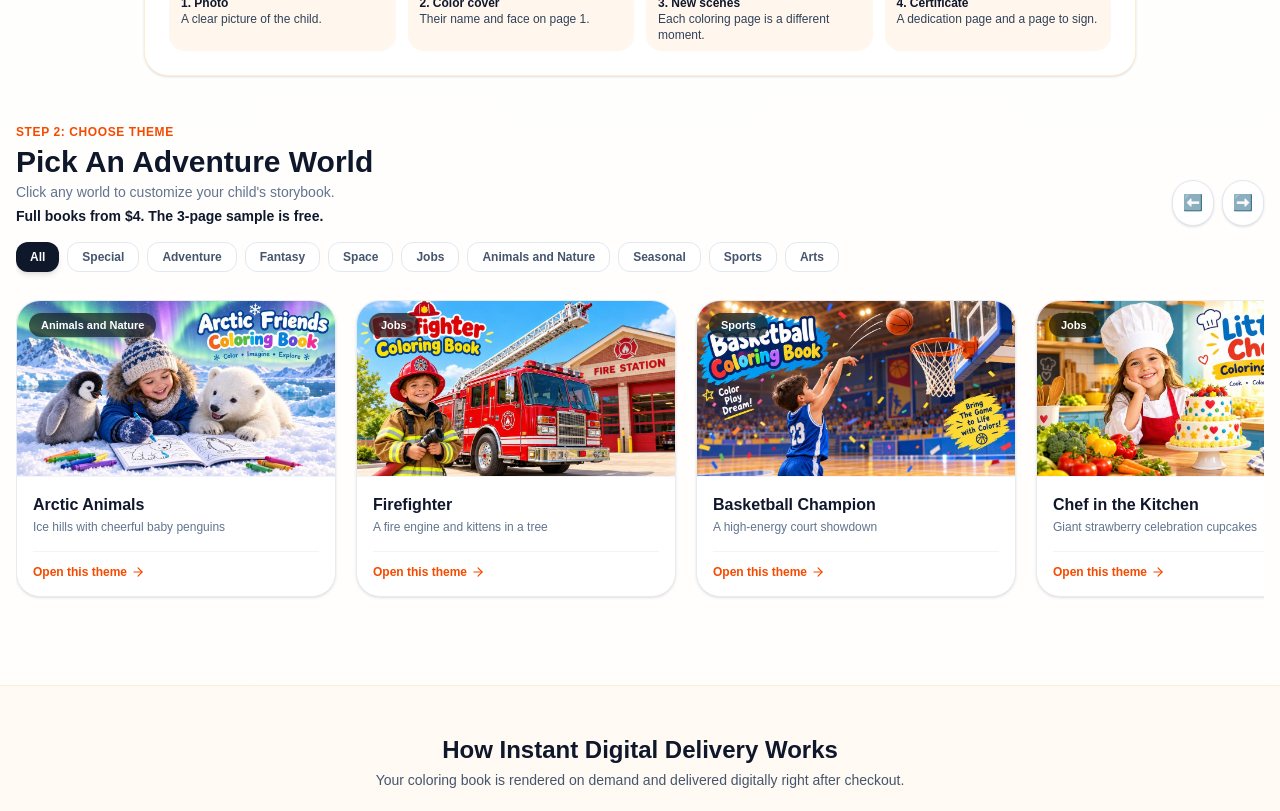
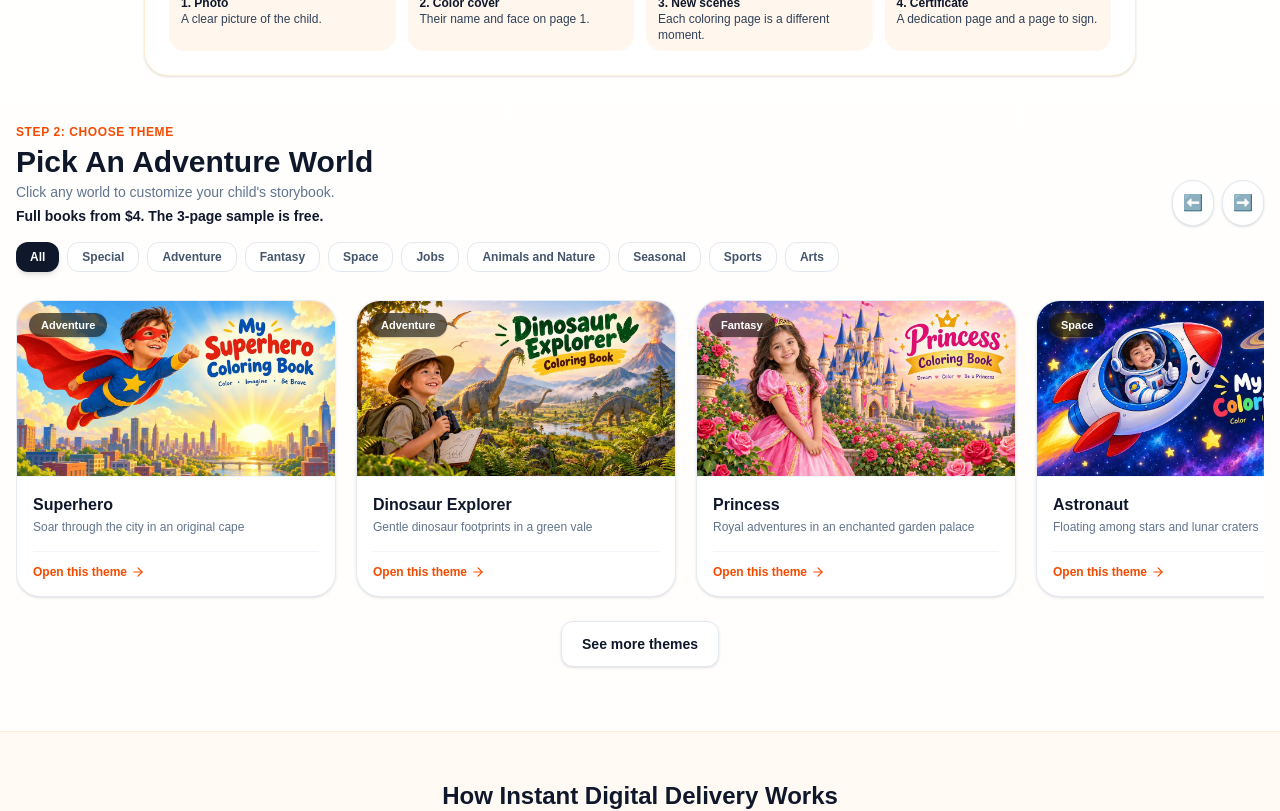
Before and after one commit to mensuraljaheshery-netizen/mycoloring-star, a Next.js app: page / in a window 1280 px wide. Shown: the part 2685-3496 px from the top of the page. Built offline with nearby package versions, Linux system fonts and the light colour scheme; no server answers; the database is empty.

Commit message:
Show six best themes first, then a random See more list.

```diff
--- a/src/components/HomeExperience.tsx
+++ b/src/components/HomeExperience.tsx
@@ -103,6 +103,8 @@ const ALL_34_THEMES: ThemeItem[] = [
   { id: 34, name: 'Spring Flowers', category: 'Seasonal', slug: 'spring-flowers', previewImage: '/theme-previews/spring-flowers.png', genderTarget: 'all' }
 ];
 
+const BEST_PICK_SLUGS = ['superhero', 'dinosaur-explorer', 'princess', 'astronaut', 'under-the-sea', 'playing-with-animals'];
+
 function shuffleThemes(items: ThemeItem[]): ThemeItem[] {
   const next = [...items];
   for (let i = next.length - 1; i > 0; i--) {
@@ -118,6 +120,7 @@ export default function HomePage() {
   const [photoPreview, setPhotoPreview] = useState<string | null>(null);
   const [hasClaimedFree, setHasClaimedFree] = useState(false);
   const [activeCategory, setActiveCategory] = useState<string>('All');
+  const [showAllThemes, setShowAllThemes] = useState(false);
   const [themeOrder, setThemeOrder] = useState<ThemeItem[]>(ALL_34_THEMES);
   const [validationError, setValidationError] = useState<string | null>(null);
   const [nameError, setNameError] = useState<string | null>(null);
@@ -286,9 +289,11 @@ export default function HomePage() {
     }
   };
 
-  const filteredThemes = themeOrder.filter(
-    (t) => activeCategory === 'All' || t.category === activeCategory
-  );
+  const bestPicks = BEST_PICK_SLUGS.map((slug) => ALL_34_THEMES.find((theme) => theme.slug === slug)).filter((theme): theme is ThemeItem => Boolean(theme));
+  const moreThemes = themeOrder.filter((theme) => !BEST_PICK_SLUGS.includes(theme.slug));
+  const filteredThemes = activeCategory === 'All'
+    ? (showAllThemes ? [...bestPicks, ...moreThemes] : bestPicks)
+    : themeOrder.filter((theme) => theme.category === activeCategory);
   const categories = ['All', ...Array.from(new Set(ALL_34_THEMES.map((t) => t.category)))];
 
   const faqs = [
@@ -742,6 +747,17 @@ export default function HomePage() {
             </div>
           ))}
         </div>
+        {activeCategory === 'All' && !showAllThemes && (
+          <div className="flex justify-center">
+            <button
+              type="button"
+              onClick={() => setShowAllThemes(true)}
+              className="px-5 py-3 rounded-xl bg-white border border-slate-200 text-sm font-black text-slate-900 shadow-sm hover:border-orange-300"
+            >
+              See more themes
+            </button>
+          </div>
+        )}
       </section>
 
       {/* 4. HOW DIGITAL DELIVERY WORKS */}
```
